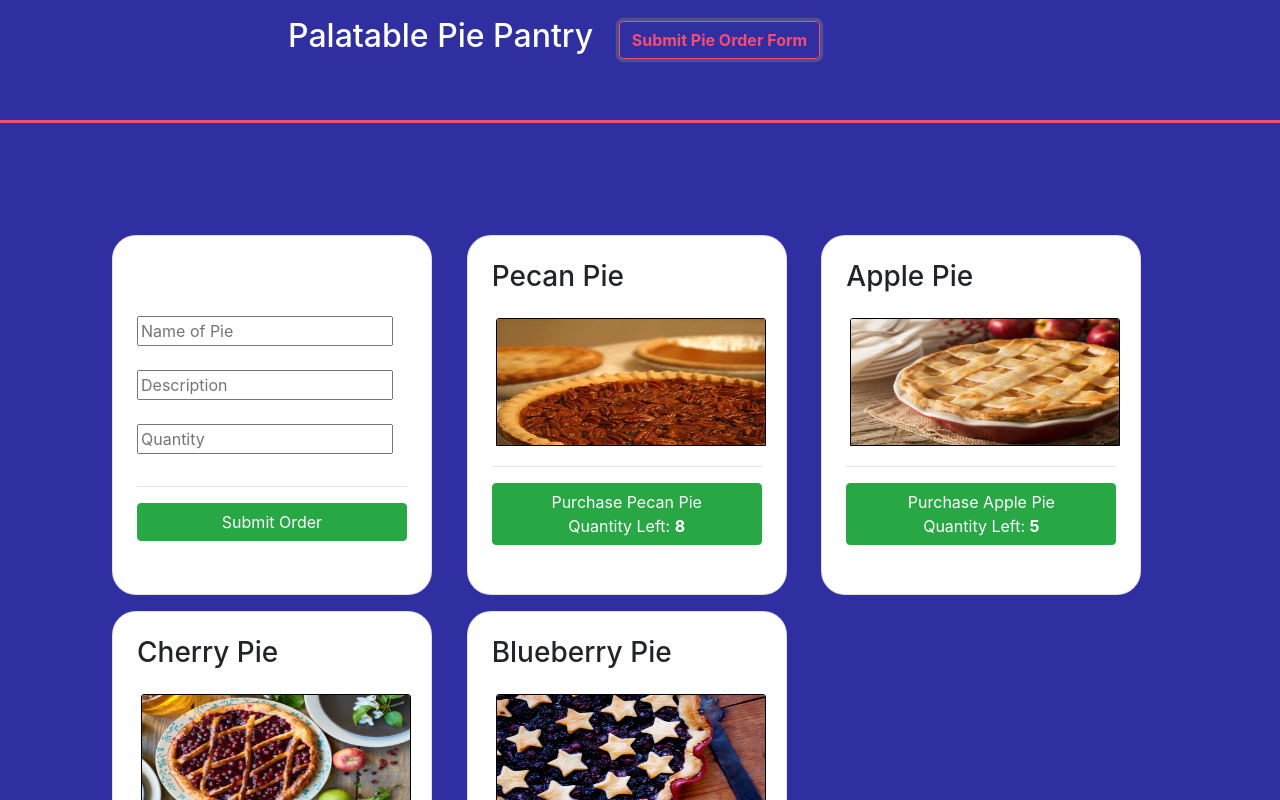
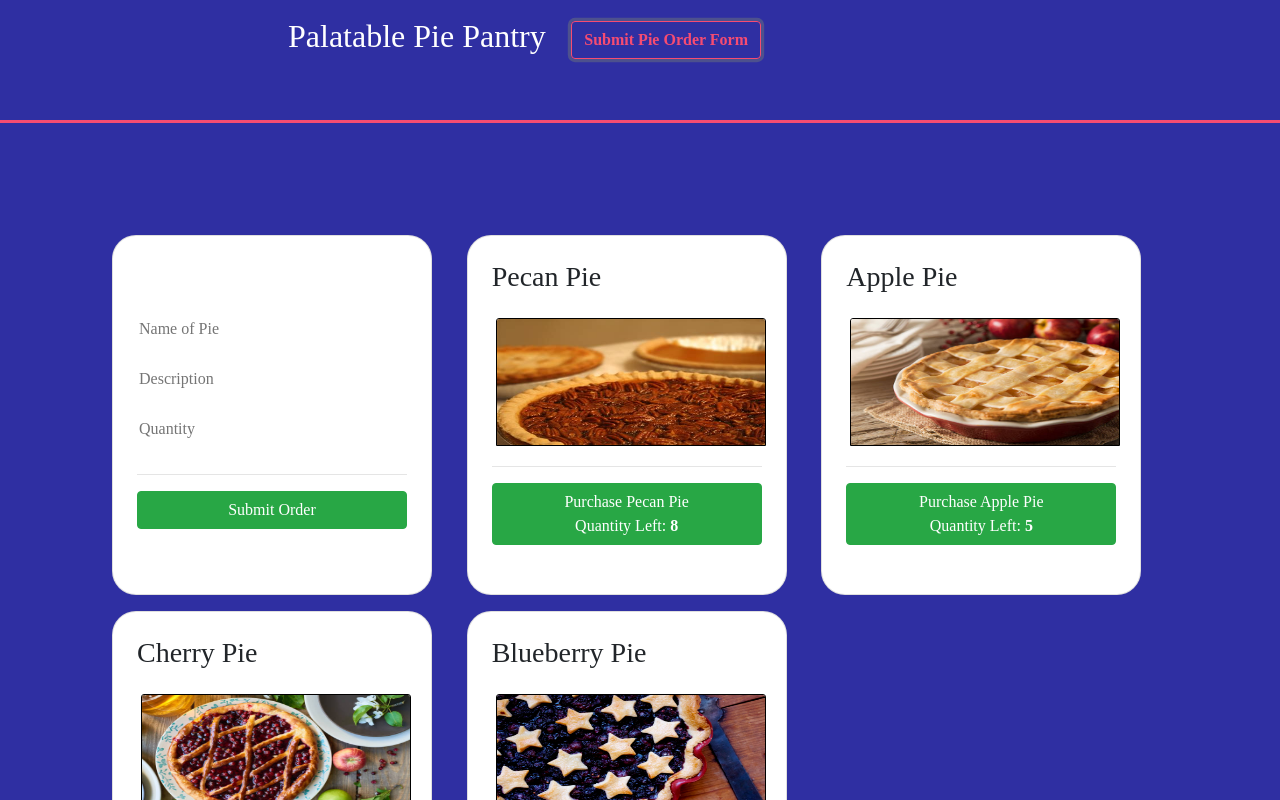
Before and after one commit to lmschless/react-redux-pie-shop, a React (Create React App) app: page / in a window 1280 px wide. Both pictures are taken after a click on the button "Submit Pie Order Form". Shown: the top 800 px of the page. Built offline with nearby package versions, Linux system fonts and the light colour scheme; a web font is replaced by a local one.

Commit message:
working on form styling

```diff
--- a/src/components/PieForm.js
+++ b/src/components/PieForm.js
@@ -14,17 +14,37 @@ function PieForm(props) {
 		paddingTop: '5em'
 	};
 
+	const formStyles = {
+		border: 'none',
+		fontSize: '16px'
+	};
+
 	return (
 		<React.Fragment>
 			<Card style={cardStyles} body>
 				<CardText>
-					<input placeholder="Name of Pie" id="pie-name" type="text" />
+					<input
+						style={formStyles}
+						placeholder="Name of Pie"
+						id="pie-name"
+						type="text"
+					/>
 					<br />
 					<br />
-					<input placeholder="Description" id="description" type="text" />
+					<input
+						style={formStyles}
+						placeholder="Description"
+						id="description"
+						type="text"
+					/>
 					<br />
 					<br />
-					<input placeholder="Quantity" id="pie-quantity" type="number" />
+					<input
+						style={formStyles}
+						placeholder="Quantity"
+						id="pie-quantity"
+						type="number"
+					/>
 				</CardText>
 				<hr />
 				<Button
--- a/src/index.css
+++ b/src/index.css
@@ -1,19 +1,13 @@
 body {
-	--margin: 0;
 	font-family: 'Baloo Bhaina 2', cursive;
 	-webkit-font-smoothing: antialiased;
+	--margin: 0;
 	-moz-osx-font-smoothing: grayscale;
 }
 
-code {
+#root {
 	font-family: 'Baloo Bhaina 2', cursive;
-}
 
-.testStyles {
-	opacity: .2;
-}
-
-#root {
 	background-color: #2f2fa2;
 }
 
```
